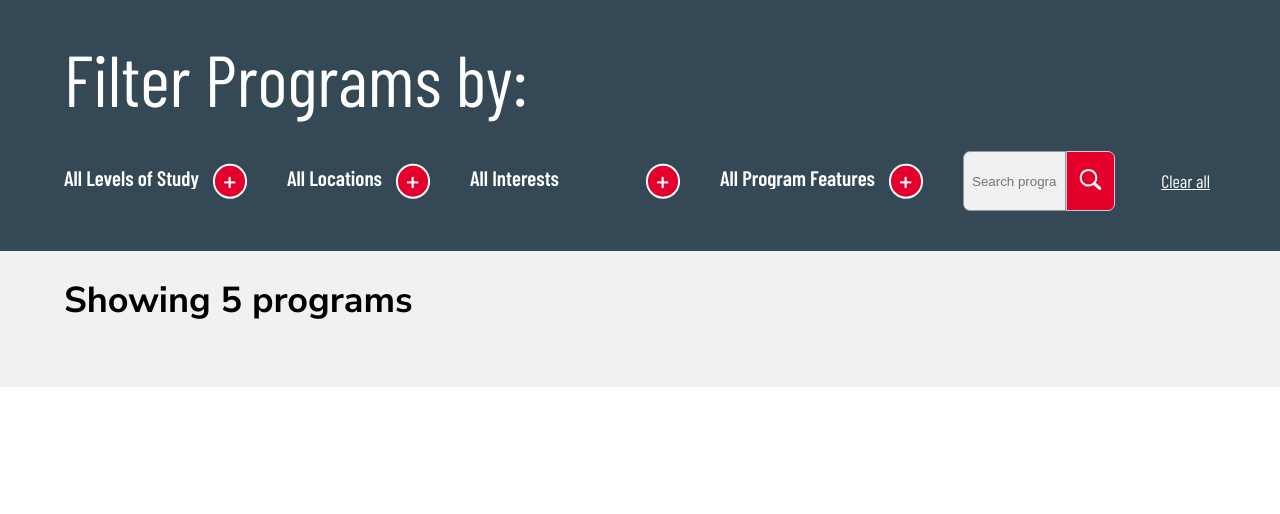
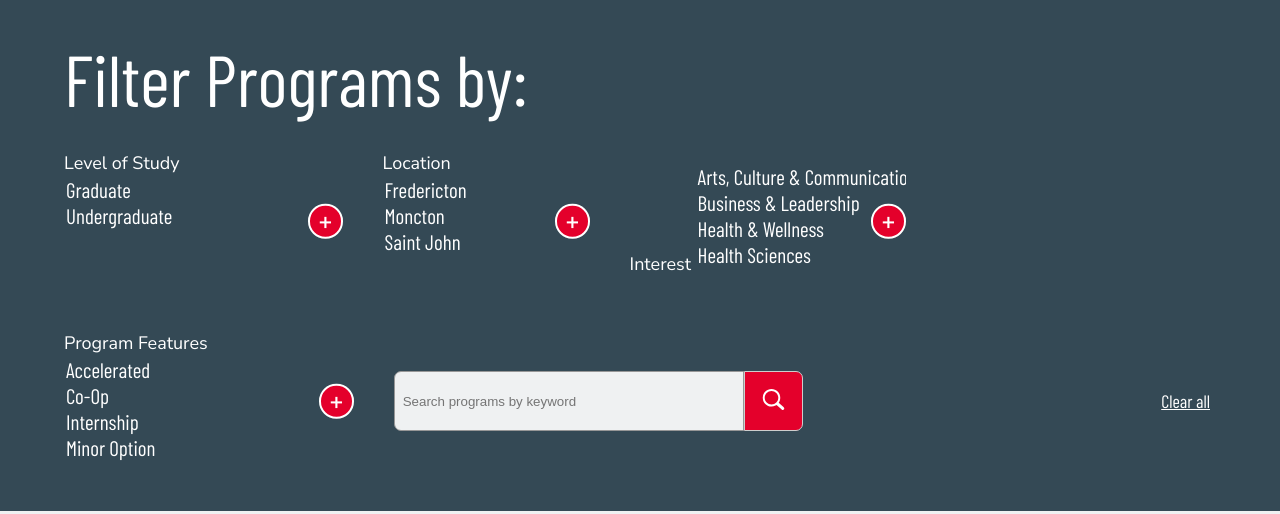
Before and after one commit to robert-t-taylor/ProgramExplorerFuse, a website: page index.html in a window 1280 px wide. Shown: the top 514 px of the page. Drawn offline with nearby package versions, Linux system fonts and the light colour scheme; a web font is replaced by a local one.

Commit message:
Refactored to allow multiple selections on each filter

```diff
--- a/app.js
+++ b/app.js
@@ -200,55 +200,99 @@ function populateDropdowns(data) {
 }
 
 /**
+ * Helper function now that multiple selections are allowed
+ */
+function getSelectedValues(selectEl) {
+    return Array.from(selectEl.selectedOptions)
+        .map(opt => opt.value)
+        .filter(val => val !== "");
+}
+
+/**
  * Filtering & Searching Logic
  */
 function applyFilters() {
+    console.log('applyFilters called');
+    console.log('searchInput.value:', searchInput.value);
+
     const query = searchInput.value.trim();
 
-    // Get current values of all dropdowns
+    // Get current values of all dropdowns (all multi-select)
     const filters = {};
     dropdownIds.forEach(id => {
-        filters[id] = document.getElementById(`filter-${id}`).value;
+        const selectEl = document.getElementById(`filter-${id}`);
+        filters[id] = getSelectedValues(selectEl); // always an array
     });
 
-    // console.log("Filtering with Active Interests (URL):", activeInterests);
+    console.log('filters.levelsOfStudy:', filters.levelsOfStudy);
+    console.log('filters.locations:', filters.locations);
+    console.log('filters.interests:', filters.interests);
+    console.log('filters.programFeatures:', filters.programFeatures);
 
     let filteredResults = allPrograms.filter(p => {
-        const selectedInterest = filters.interests;
+        console.log('levels filter:', filters.levelsOfStudy);
+        console.log('program levels:', p.levelsOfStudy);
+        console.log('locations filter:', filters.locations);
+        console.log('program locations:', p.locations);
+        console.log('interests filter:', filters.interests);
+        console.log('program interests:', p.interests);
+        console.log('features filter:', filters.programFeatures);
+        console.log('program features:', p.programFeatures);
 
-        /**
-         * Logic Flow:
-         * 1. If user manually selected a specific interest in the dropdown, match ONLY that.
-         * 2. If dropdown is "All" AND we have URL interests, match ANY in the activeInterests array.
-         * 3. If dropdown is "All" AND no URL interests, return true (show everything).
-         */
+        // Multi-select levelsOfStudy
+        const levelsFilter = filters.levelsOfStudy;
+        const matchesLevels =
+            levelsFilter.length === 0 ||
+            levelsFilter.some(level =>
+                p.levelsOfStudy && p.levelsOfStudy.includes(level)
+            );
+
+        // Multi-select locations
+        const locationsFilter = filters.locations;
+        const matchesLocations =
+            locationsFilter.length === 0 ||
+            locationsFilter.some(location =>
+                p.locations && p.locations.includes(location)
+            );
+
+        // Multi-select interests (with URL fallback logic)
+        const selectedInterests = filters.interests;
         let matchesInterests = false;
 
-        if (selectedInterest !== "") {
-            // Manual override: User picked one from the list
-            matchesInterests = p.interests.includes(selectedInterest);
+        if (selectedInterests.length > 0) {
+            // Manual override: match ANY of the selected interests
+            matchesInterests = selectedInterests.some(interest =>
+                p.interests && p.interests.includes(interest)
+            );
         } else if (activeInterests.length > 0) {
-            // URL fallback: Match any of the multiple interests from the quiz
-            matchesInterests = activeInterests.some(interest => p.interests.includes(interest));
+            // URL fallback: match ANY in activeInterests
+            matchesInterests = activeInterests.some(interest =>
+                p.interests && p.interests.includes(interest)
+            );
         } else {
-            // Default: No filters active
+            // No interests filter active
             matchesInterests = true;
         }
 
-        return (filters.levelsOfStudy === "" || p.levelsOfStudy.includes(filters.levelsOfStudy)) &&
-            (filters.locations === "" || p.locations.includes(filters.locations)) &&
-            matchesInterests &&
-            (filters.programFeatures === "" || p.programFeatures.includes(filters.programFeatures));
+        // Multi-select program features
+        const featuresFilter = filters.programFeatures;
+        const matchesFeatures =
+            featuresFilter.length === 0 ||
+            featuresFilter.some(feature =>
+                p.programFeatures && p.programFeatures.includes(feature)
+            );
+
+        return matchesLevels && matchesLocations && matchesInterests && matchesFeatures;
     });
+
+    console.log('filteredResults count:', filteredResults.length);
 
     // Handle Search vs. Browse
     if (query.length > 1) {
-        // Use Fuse.js on the filtered subset for relevance-based search
         const fuse = new Fuse(filteredResults, fuseOptions);
         const searchResults = fuse.search(query);
         renderPrograms(searchResults.map(result => result.item), true);
     } else {
-        // No search query: Sort alphabetically for browsing
         const sortedResults = sortProgramsAlphabetically(filteredResults);
         renderPrograms(sortedResults, false);
     }
--- a/programs.html
+++ b/index.html
@@ -20,24 +20,20 @@
                 <div class="program-finder__filters">
                     <div class="filter-group">
                         <div class="select__wrapper">
-                            <select id="filter-levelsOfStudy" class="filter-select">
-                                <option value="">All Levels of Study</option>
-                            </select>
+                            <label for="filter-levelsOfStudy">Level of Study</label>
+                            <select multiple id="filter-levelsOfStudy" class="filter-select"></select>
                         </div>
                         <div class="select__wrapper">
-                            <select id="filter-locations" class="filter-select">
-                                <option value="">All Locations</option>
-                            </select>
+                            <label for="filter-locations">Location</label>
+                            <select multiple id="filter-locations" class="filter-select"></select>
                         </div>
                         <div class="select__wrapper">
-                            <select id="filter-interests" class="filter-select">
-                                <option value="">All Interests</option>
-                            </select>
+                            <label for="filter-interests">Interest</label>
+                            <select multiple id="filter-interests" class="filter-select"></select>
                         </div>
                         <div class="select__wrapper">
-                            <select id="filter-programFeatures" class="filter-select">
-                                <option value="">All Program Features</option>
-                            </select>
+                            <label for="filter-programFeatures">Program Features</label>
+                            <select multiple id="filter-programFeatures" class="filter-select"></select>
                         </div>
                         <div class="search-container">
                         <input type="text" id="program-search" placeholder="Search programs by keyword" aria-label="Search programs" class="program-search">
```
Also changed, not shown: README.md, _assets/images/svg/definitions.svg (added).
